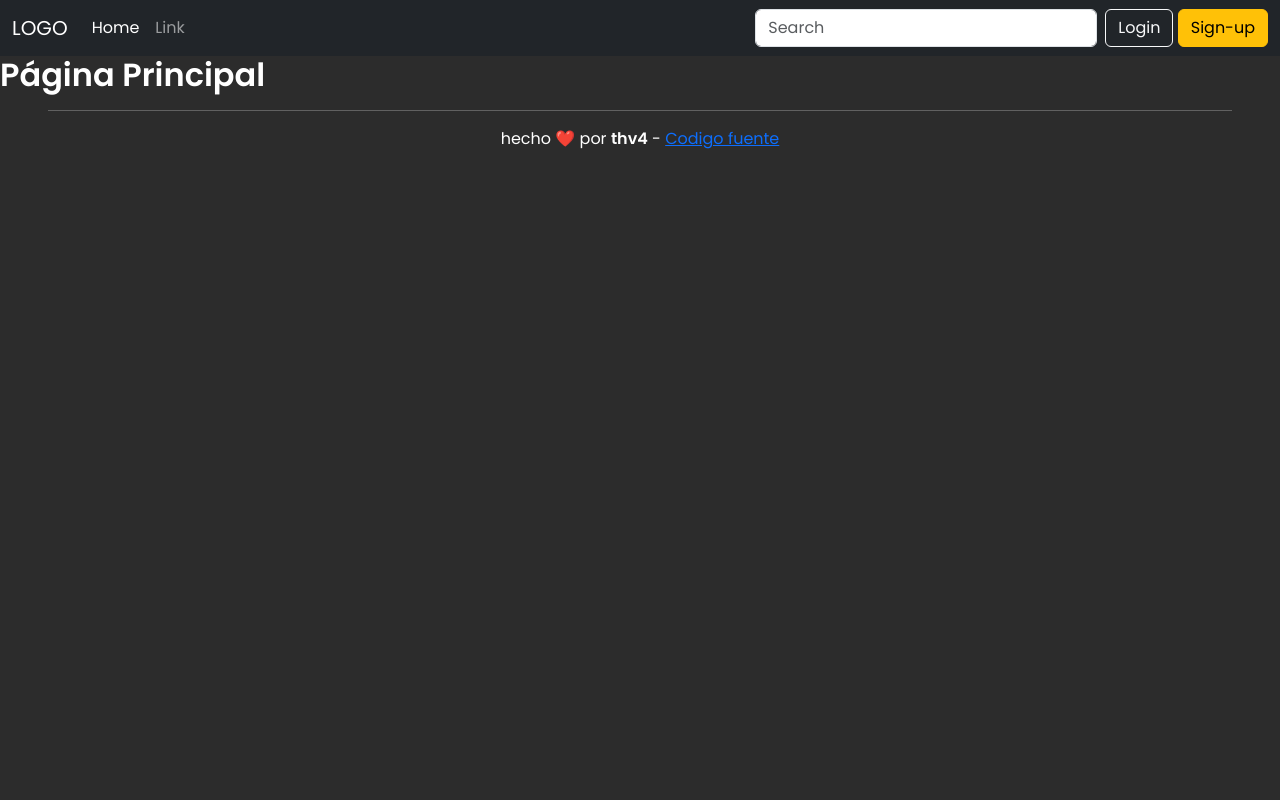
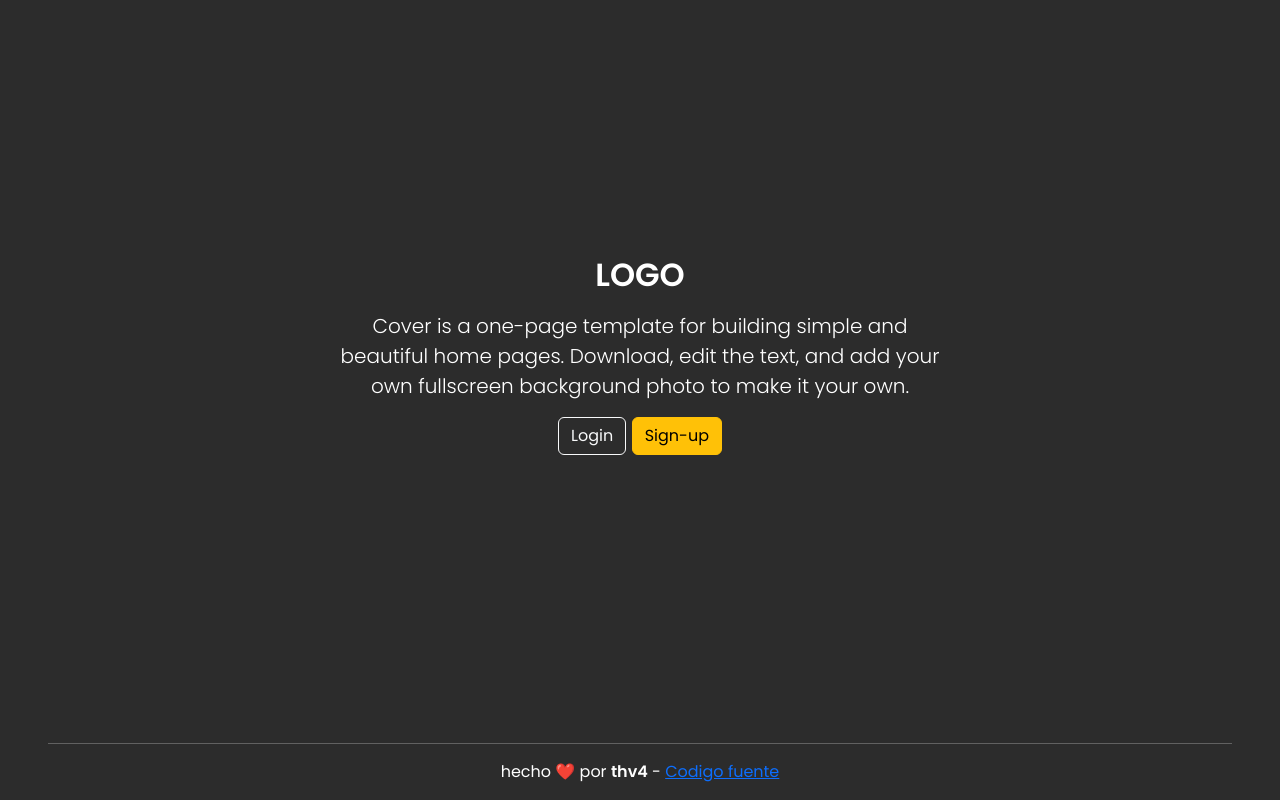
Before and after one commit to thv4/MTG-WEB, a Django app: page / in a window 1280 px wide. Run offline with Django 5.2, Linux system fonts and the light colour scheme; some libraries are stand-ins or nearby versions.

Commit message:
mejora visual

```diff
--- a/decks/templates/index.html
+++ b/decks/templates/index.html
@@ -6,5 +6,14 @@ Home
 
 
 {% block content %}
-<h1>Página Principal</h1>
+<div class="d-flex flex-column justify-content-center align-items-center vh-100 text-center w-50 mx-auto">
+    <main class="px-3">
+        <h1>LOGO</h1>
+        <p class="lead">Cover is a one-page template for building simple and beautiful home pages. Download, edit the text, and add your own fullscreen background photo to make it your own.</p>
+        <p class="lead">
+            <button type="button" class="btn btn-outline-light">Login</button>
+            <button type="button" class="btn btn-warning">Sign-up</button>
+        </p>
+    </main>
+</div>
 {% endblock %}
--- a/decks/templates/main.html
+++ b/decks/templates/main.html
@@ -18,35 +18,9 @@
         <link href="{% static '/css/style.css' %}" rel="stylesheet">
 
     </head>
-    <body>
-        <nav class="navbar navbar-expand navbar-dark bg-dark" aria-label="Second navbar example">
-            <div class="container-fluid">
-              <a class="navbar-brand" href="#">LOGO</a>
-              <button class="navbar-toggler" type="button" data-bs-toggle="collapse" data-bs-target="#navbarsExample02" aria-controls="navbarsExample02" aria-expanded="false" aria-label="Toggle navigation">
-                <span class="navbar-toggler-icon"></span>
-              </button>
-
-              <div class="collapse navbar-collapse" id="navbarsExample02">
-                <ul class="navbar-nav me-auto">
-                  <li class="nav-item">
-                    <a class="nav-link active" aria-current="page" href="#">Home</a>
-                  </li>
-                  <li class="nav-item">
-                    <a class="nav-link" href="#">Link</a>
-                  </li>
-                </ul>
-                <form class="me-2">
-                  <input class="form-control" type="text" placeholder="Search" aria-label="Search">
-                </form>
-                <div class="text-end">
-                  <button type="button" class="btn btn-outline-light">Login</button>
-                  <button type="button" class="btn btn-warning">Sign-up</button>
-                </div>
-              </div>
-            </div>
-          </nav>
+    <body class="d-flex flex-column min-vh-100">
         {% block content %} {% endblock %}
-        <footer class="footer text-center">
+        <footer class="footer text-center footer-dark">
                 <hr class="mx-5">
                 <p>hecho ❤️ por <b>thv4</b> - <a
                         href="https://github.com/thv4/MTG-WEB" target="_blank">Codigo fuente</a>
```
